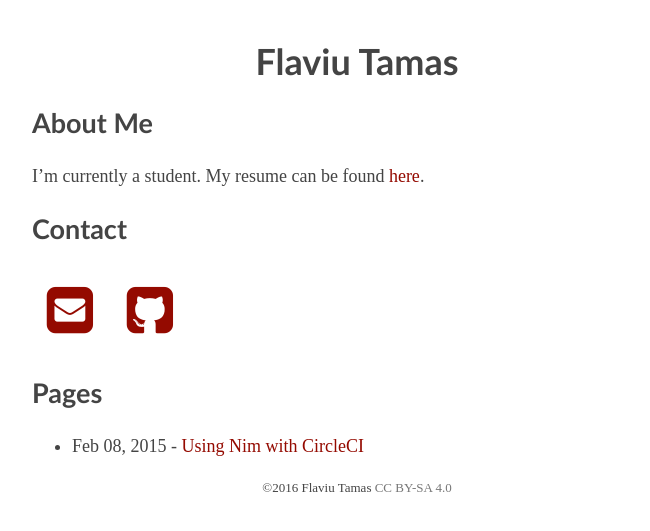
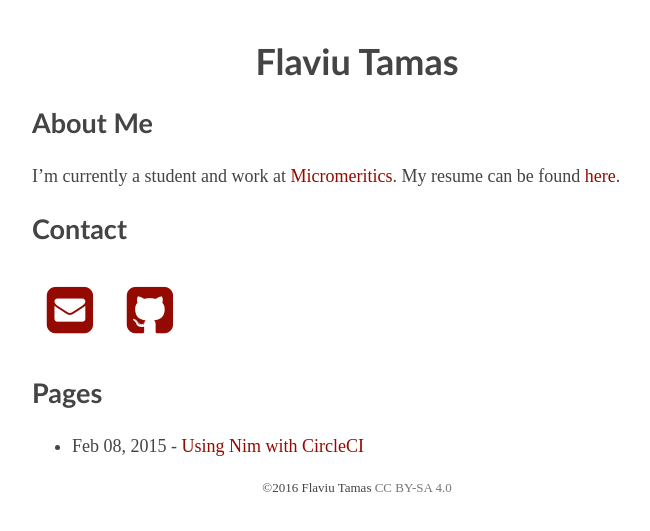
Before and after one commit to flaviut/flaviut.github.io, a Jekyll site: the page built from index.md, in a window 1280 px wide. Shown: the top 531 px of the page, without its empty margins (283-933 px from the left). Built offline with Jekyll 4.4.1, drawn with Linux system fonts in a browser that asks for light colours; some web fonts are replaced; Markdown is read by kramdown in place of the engine named in the settings.

Commit message:
Revise main page

```diff
--- a/index.md
+++ b/index.md
@@ -1,12 +1,12 @@
 ---
 layout: page
 title: Flaviu Tamas
-description: Flaviu Tamas's personal website. Flaviu Tamas is currently a student at GSMST.
+description: Flaviu Tamas's personal website.
 ---
 
 ## About Me
 
-I'm currently a student. My resume can be found [here][resume].
+I'm currently a student and work at [Micromeritics]. My resume can be found [here][resume].
 
 [micromeritics]: http://www.micromeritics.com/
 [resume]: https://drive.google.com/open?id=0B9O7w68iCyWFVFdHMkJYSUxwLUE
```
